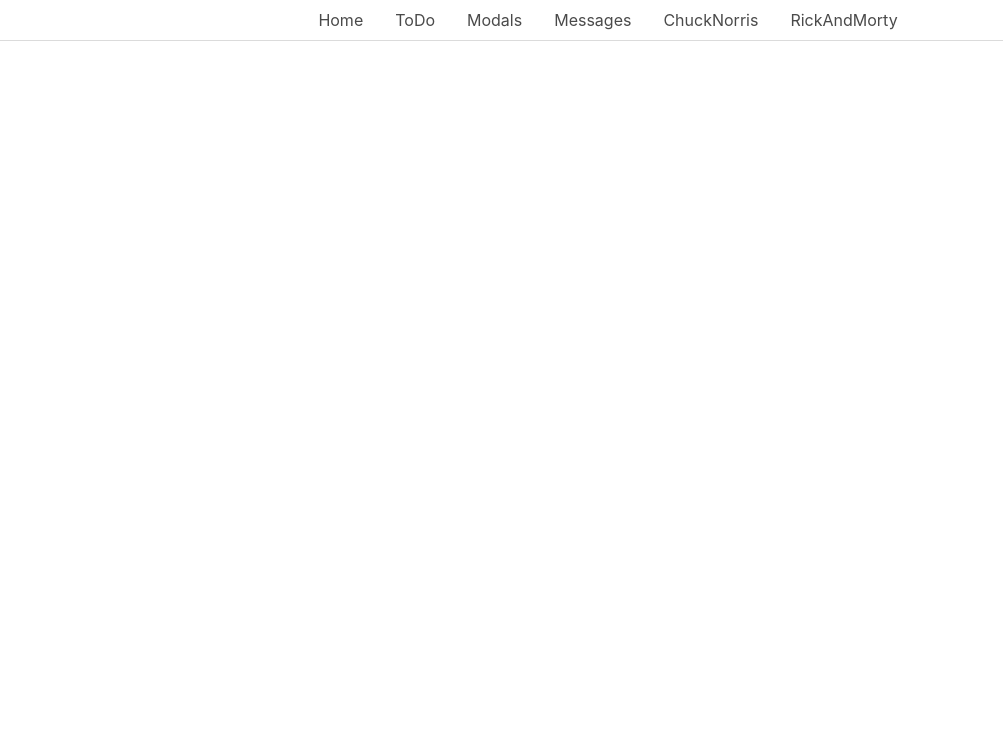
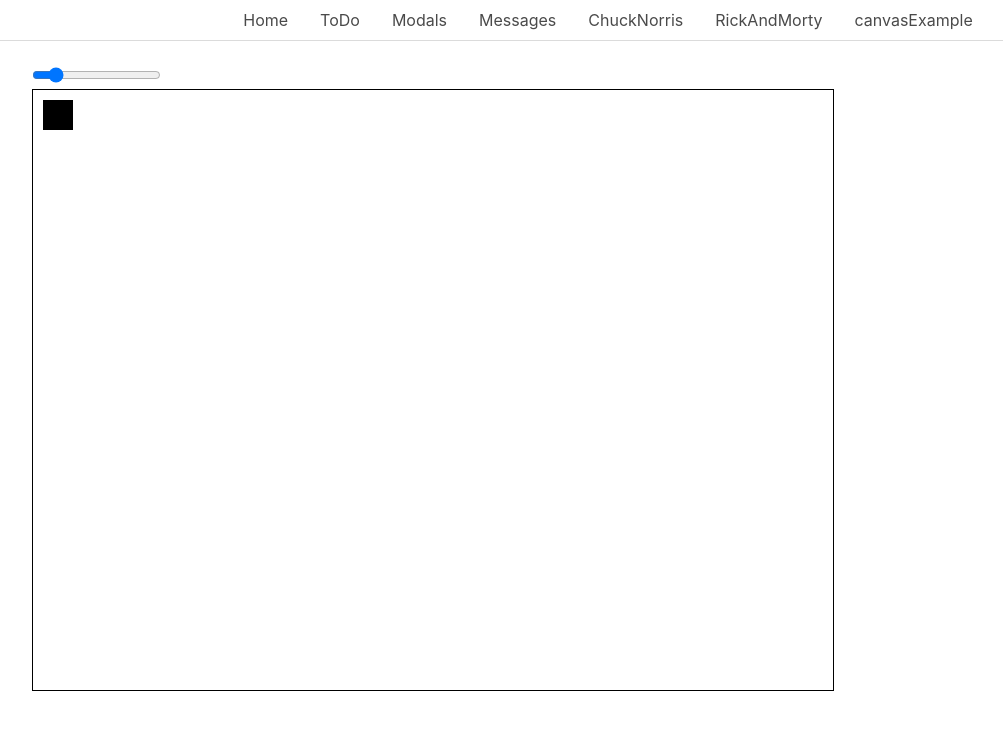
Before and after one commit to HappySven06/learnvue, a Vue app: page /canvasExample in a window 1280 px wide. Shown: the top 730 px of the page, without its empty margins (32-1035 px from the left). Built offline with nearby package versions, Linux system fonts and the light colour scheme.

Commit message:
Brokencanvas

```diff
--- /dev/null
+++ b/src/components/CanvasBox.vue
@@ -0,0 +1,18 @@
+<script setup>
+import { watch } from 'vue';
+    const props = defineProps(['ctx', 'x', 'y']);
+    /*global ctx, x, y*/
+    props.ctx.rect(props.x, props.y, 30, 30);
+    props.ctx.fill();
+
+    watch(() => props.x, (newX, oldX) => {
+        props.ctx.clearRect(oldX, props.y, oldX+30, props.y+30)
+        props.ctx.rect(newX, props.y, 30, 30);
+        props.ctx.fill();
+    })
+    watch(() => props.y, (newY, oldY) => {
+        props.ctx.clearRect(props.x, oldY, props.x+30, OldY+30)
+        props.ctx.rect(props.x, newY, 30, 30);
+        props.ctx.fill();
+    })
+</script>
--- a/src/main.js
+++ b/src/main.js
@@ -9,6 +9,7 @@ import Modals from './pages/Modals.vue';
 import Messages from './pages/Messages.vue';
 import ChuckNorris from './pages/ChuckNorris.vue';
 import RickAndMorty from './pages/RickAndMorty.vue';
+import CanvasExample from './pages/CanvasExample.vue';
 
 const routes = [
     { path: '/', component: Home, name:'Home'},
@@ -17,6 +18,7 @@ const routes = [
     { path: '/messages', component: Messages, name:'Messages'},
     { path: '/chucknorris', component: ChuckNorris, name:'ChuckNorris'},
     { path: '/rickandmorty', component: RickAndMorty, name:'RickAndMorty'},
+    { path: '/canvasExample', component: CanvasExample, name:'canvasExample'},
 ]
 
 const router = createRouter({
--- /dev/null
+++ b/src/pages/CanvasExample.vue
@@ -0,0 +1,44 @@
+<template>
+    <div class="container">
+        <input type="range" min="10" max="300" step="1" v-model="radius" @input="draw()"><br>
+        <canvas ref="mycanvas" height="600" width="800" @mousemove="hover"></canvas>
+        <CanvasBox v-if="ctx" :ctx="ctx" :x="x" :y="y"></CanvasBox>
+    </div>
+</template>
+
+<script setup>
+    import { onMounted, ref } from 'vue';
+import CanvasBox from '../components/CanvasBox.vue';
+
+    let mycanvas = ref(null);
+    let radius = ref(50);
+    let ctx = ref(null);
+    let x = 10;
+    let y = 10;
+
+    onMounted(() => {
+        ctx.value = mycanvas.value.getContext("2d");
+        ctx.value.beginPath();
+        ctx.value.arc(400, 300, radius.values, 0, 2 * Math.PI);
+        ctx.value.stroke();
+
+    });
+
+    function draw() {
+        ctx.value.reset();
+        ctx.value.beginPath();
+        ctx.value.arc(400, 300, radius.value, 0, 2 * Math.PI);
+        ctx.value.stroke();
+    }
+
+    function hover(event) {
+        x.value = event.pageX - event.currentTarget.offsetLeft;
+        y.value = event.pageY - event.currentTarget.offsetTop;
+    }
+</script>
+
+<style scoped>
+    canvas {
+        border: 1px solid black;
+    }
+</style>
```
